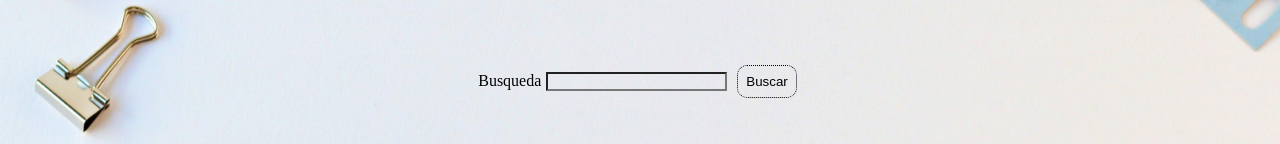
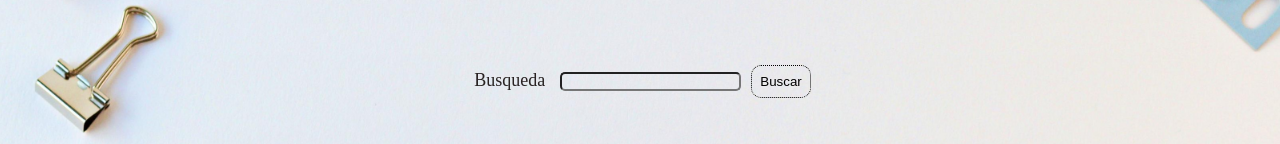
Before and after one commit to AdrianRiveraSegade/reactNotas, a React (Create React App) app: page /list in a window 1280 px wide. Shown: the part 188-332 px from the top of the page. Built offline with nearby package versions, Linux system fonts and the light colour scheme.

Commit message:
cambio visual menor

```diff
--- a/src/components/Form.css
+++ b/src/components/Form.css
@@ -17,5 +17,11 @@
 }
 
 label {
-  margin: 5px;
+  margin: 15px;
+  font-size: large;
+  color: rgb(40, 34, 34);
 }
+
+input {
+  border-radius: 5px;
+}
```
